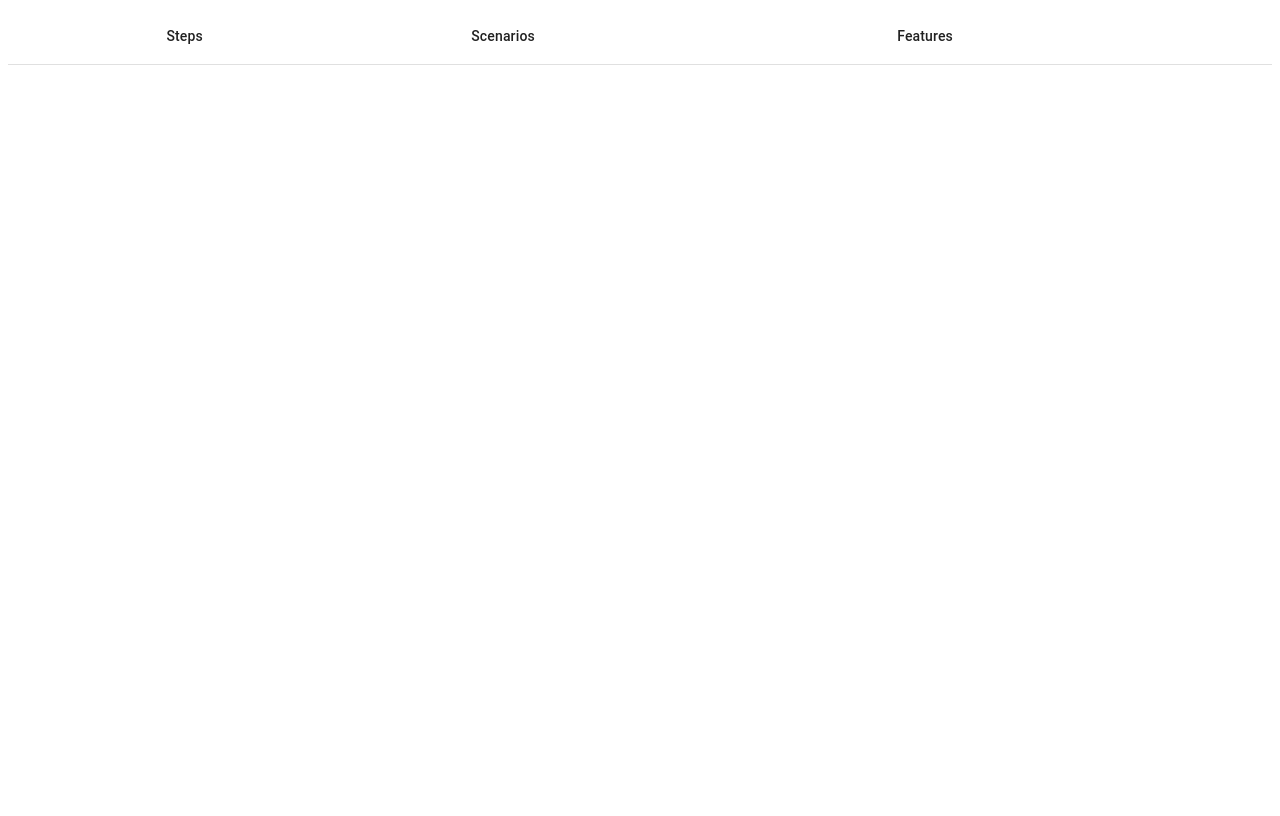
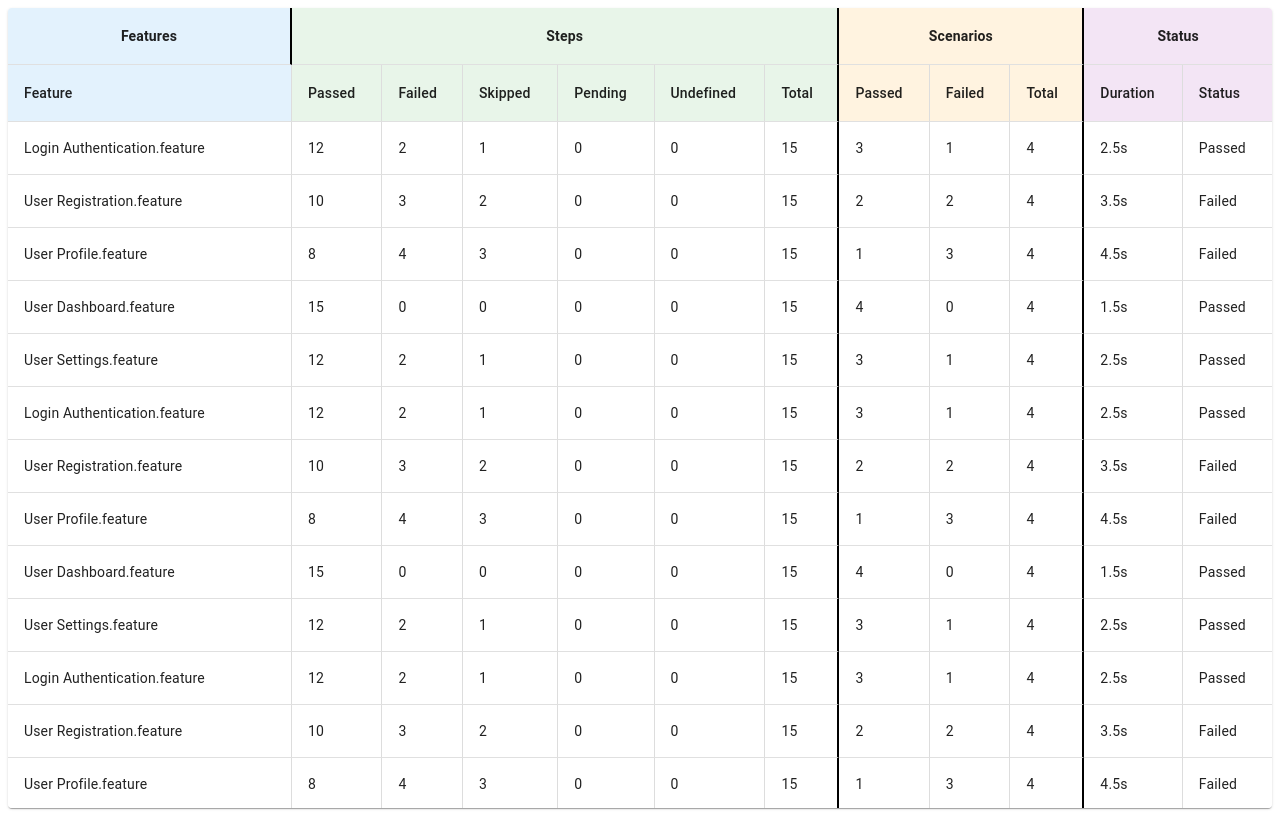
Before and after one commit to Codeyg12/test-view, a Next.js app: page / in a window 1280 px wide. Built offline with nearby package versions, Linux system fonts and the light colour scheme.

Commit message:
Updating table

```diff
--- a/app/components/TestTable.tsx
+++ b/app/components/TestTable.tsx
@@ -1,37 +1,116 @@
-import { Table, TableCell, TableContainer, TableHead, TableRow } from "@mui/material";
+import { Table, TableCell, TableContainer, TableHead, TableRow, TableBody, Paper } from "@mui/material";
+import dummyData from "../../dummyData.json"
 
 const TestTable = () => {
+    const headerStyles = {
+        features: { backgroundColor: "#e3f2fd" },
+        steps: { backgroundColor: "#e8f5e9" },
+        scenarios: { backgroundColor: "#fff3e0" },
+        status: { backgroundColor: "#f3e5f5" }
+    };
+
     return (
-        <TableContainer className="w-full outline-emerald-400">
+        <TableContainer
+            component={Paper}
+            className="w-full"
+            sx={{ maxHeight: '800px' }}
+        >
             <Table stickyHeader>
                 <TableHead>
-                    <TableRow className="grid grid-flow-col w-full">
-                        <TableCell className="col-span-4"></TableCell>
-                        <TableCell className="col-span-3 border-x-2 border-black">Steps</TableCell>
-                        <TableCell className="col-span-2">Scenarios</TableCell>
-                        <TableCell className="col-span-1">Features</TableCell>
+                    <TableRow>
+                        <TableCell
+                            colSpan={1}
+                            align="center"
+                            sx={{
+                                borderRight: '2px solid black',
+                                width: '250px',
+                                minWidth: '250px',
+                                ...headerStyles.features,
+                                fontWeight: 'bold'
+                            }}
+                        >
+                            Features
+                        </TableCell>
+
+                        <TableCell
+                            colSpan={6}
+                            align="center"
+                            sx={{
+                                borderRight: '2px solid black',
+                                ...headerStyles.steps,
+                                fontWeight: 'bold'
+                            }}
+                        >
+                            Steps
+                        </TableCell>
+
+                        <TableCell
+                            colSpan={3}
+                            align="center"
+                            sx={{
+                                borderRight: '2px solid black',
+                                ...headerStyles.scenarios,
+                                fontWeight: 'bold'
+                            }}
+                        >
+                            Scenarios
+                        </TableCell>
+
+                        <TableCell
+                            colSpan={2}
+                            align="center"
+                            sx={{
+                                ...headerStyles.status,
+                                fontWeight: 'bold'
+                            }}
+                        >
+                            Status
+                        </TableCell>
                     </TableRow>
-                    {/* https://mui.com/material-ui/react-table/ */}
-                    {/* DATAGRID/DATATABLE */}
+                    <TableRow>
+                        <TableCell sx={{
+                            borderRight: '1px solid #ddd',
+                            ...headerStyles.features
+                        }}>
+                            Feature
+                        </TableCell>
 
-                    {/* <TableRow>
-                        <TableCell>Feature</TableCell>
-                        <TableCell>Passed</TableCell>
-                        <TableCell>Failed</TableCell>
-                        <TableCell>Skipped</TableCell>
-                        <TableCell>Pending</TableCell>
-                        <TableCell>Undefined</TableCell>
-                        <TableCell>Total</TableCell>
-                        <TableCell>Passed</TableCell>
-                        <TableCell>Failed</TableCell>
-                        <TableCell>Total</TableCell>
-                        <TableCell>Duration</TableCell>
-                        <TableCell>Status</TableCell>
-                    </TableRow> */}
+                        <TableCell sx={{ borderRight: '1px solid #ddd', ...headerStyles.steps }}>Passed</TableCell>
+                        <TableCell sx={{ borderRight: '1px solid #ddd', ...headerStyles.steps }}>Failed</TableCell>
+                        <TableCell sx={{ borderRight: '1px solid #ddd', ...headerStyles.steps }}>Skipped</TableCell>
+                        <TableCell sx={{ borderRight: '1px solid #ddd', ...headerStyles.steps }}>Pending</TableCell>
+                        <TableCell sx={{ borderRight: '1px solid #ddd', ...headerStyles.steps }}>Undefined</TableCell>
+                        <TableCell sx={{ borderRight: '2px solid black', ...headerStyles.steps }}>Total</TableCell>
+
+                        <TableCell sx={{ borderRight: '1px solid #ddd', ...headerStyles.scenarios }}>Passed</TableCell>
+                        <TableCell sx={{ borderRight: '1px solid #ddd', ...headerStyles.scenarios }}>Failed</TableCell>
+                        <TableCell sx={{ borderRight: '2px solid black', ...headerStyles.scenarios }}>Total</TableCell>
+
+                        <TableCell sx={{ borderRight: '1px solid #ddd', ...headerStyles.status }}>Duration</TableCell>
+                        <TableCell sx={{ ...headerStyles.status }}>Status</TableCell>
+                    </TableRow>
                 </TableHead>
-                </Table>
+                <TableBody>
+                    {dummyData.map((data, index) => (
+                        <TableRow key={index}>
+                            <TableCell sx={{ borderRight: '1px solid #ddd' }}>{data.feature}.feature</TableCell>
+                            <TableCell sx={{ borderRight: '1px solid #ddd' }}>{data.steps.passed}</TableCell>
+                            <TableCell sx={{ borderRight: '1px solid #ddd' }}>{data.steps.failed}</TableCell>
+                            <TableCell sx={{ borderRight: '1px solid #ddd' }}>{data.steps.skipped}</TableCell>
+                            <TableCell sx={{ borderRight: '1px solid #ddd' }}>{data.steps.pending}</TableCell>
+                            <TableCell sx={{ borderRight: '1px solid #ddd' }}>{data.steps.undefined}</TableCell>
+                            <TableCell sx={{ borderRight: '2px solid black' }}>{data.steps.total}</TableCell>
+                            <TableCell sx={{ borderRight: '1px solid #ddd' }}>{data.scenarios.passed}</TableCell>
+                            <TableCell sx={{ borderRight: '1px solid #ddd' }}>{data.scenarios.failed}</TableCell>
+                            <TableCell sx={{ borderRight: '2px solid black' }}>{data.scenarios.total}</TableCell>
+                            <TableCell sx={{ borderRight: '1px solid #ddd' }}>{data.duration}</TableCell>
+                            <TableCell>{data.status}</TableCell>
+                        </TableRow>
+                    ))}
+                </TableBody>
+            </Table>
         </TableContainer>
-    )
-}
+    );
+};
 
 export default TestTable;
--- a/dummyData.json
+++ b/dummyData.json
@@ -68,5 +68,145 @@
         "scenarios": { "passed": 3, "failed": 1, "total": 4 },
         "duration": "2.5s",
         "status": "Passed"
-    }
+    },
+    {
+        "feature": "Login Authentication",
+        "steps": {
+          "passed": 12,
+          "failed": 2,
+          "skipped": 1,
+          "pending": 0,
+          "undefined": 0,
+          "total": 15
+        },
+        "scenarios": { "passed": 3, "failed": 1, "total": 4 },
+        "duration": "2.5s",
+        "status": "Passed"
+      },
+      {
+        "feature": "User Registration",
+        "steps": {
+          "passed": 10,
+          "failed": 3,
+          "skipped": 2,
+          "pending": 0,
+          "undefined": 0,
+          "total": 15
+        },
+        "scenarios": { "passed": 2, "failed": 2, "total": 4 },
+        "duration": "3.5s",
+        "status": "Failed"
+      },
+      {
+        "feature": "User Profile",
+        "steps": {
+          "passed": 8,
+          "failed": 4,
+          "skipped": 3,
+          "pending": 0,
+          "undefined": 0,
+          "total": 15
+        },
+        "scenarios": { "passed": 1, "failed": 3, "total": 4 },
+        "duration": "4.5s",
+        "status": "Failed"
+      },
+        {
+            "feature": "User Dashboard",
+            "steps": {
+            "passed": 15,
+            "failed": 0,
+            "skipped": 0,
+            "pending": 0,
+            "undefined": 0,
+            "total": 15
+            },
+            "scenarios": { "passed": 4, "failed": 0, "total": 4 },
+            "duration": "1.5s",
+            "status": "Passed"
+        },
+        {
+            "feature": "User Settings",
+            "steps": {
+            "passed": 12,
+            "failed": 2,
+            "skipped": 1,
+            "pending": 0,
+            "undefined": 0,
+            "total": 15
+            },
+            "scenarios": { "passed": 3, "failed": 1, "total": 4 },
+            "duration": "2.5s",
+            "status": "Passed"
+        },
+        {
+            "feature": "Login Authentication",
+            "steps": {
+              "passed": 12,
+              "failed": 2,
+              "skipped": 1,
+              "pending": 0,
+              "undefined": 0,
+              "total": 15
+            },
+            "scenarios": { "passed": 3, "failed": 1, "total": 4 },
+            "duration": "2.5s",
+            "status": "Passed"
+          },
+          {
+            "feature": "User Registration",
+            "steps": {
+              "passed": 10,
+              "failed": 3,
+              "skipped": 2,
+              "pending": 0,
+              "undefined": 0,
+              "total": 15
+            },
+            "scenarios": { "passed": 2, "failed": 2, "total": 4 },
+            "duration": "3.5s",
+            "status": "Failed"
+          },
+          {
+            "feature": "User Profile",
+            "steps": {
+              "passed": 8,
+              "failed": 4,
+              "skipped": 3,
+              "pending": 0,
+              "undefined": 0,
+              "total": 15
+            },
+            "scenarios": { "passed": 1, "failed": 3, "total": 4 },
+            "duration": "4.5s",
+            "status": "Failed"
+          },
+            {
+                "feature": "User Dashboard",
+                "steps": {
+                "passed": 15,
+                "failed": 0,
+                "skipped": 0,
+                "pending": 0,
+                "undefined": 0,
+                "total": 15
+                },
+                "scenarios": { "passed": 4, "failed": 0, "total": 4 },
+                "duration": "1.5s",
+                "status": "Passed"
+            },
+            {
+                "feature": "User Settings",
+                "steps": {
+                "passed": 12,
+                "failed": 2,
+                "skipped": 1,
+                "pending": 0,
+                "undefined": 0,
+                "total": 15
+                },
+                "scenarios": { "passed": 3, "failed": 1, "total": 4 },
+                "duration": "2.5s",
+                "status": "Passed"
+            }
 ]
```
